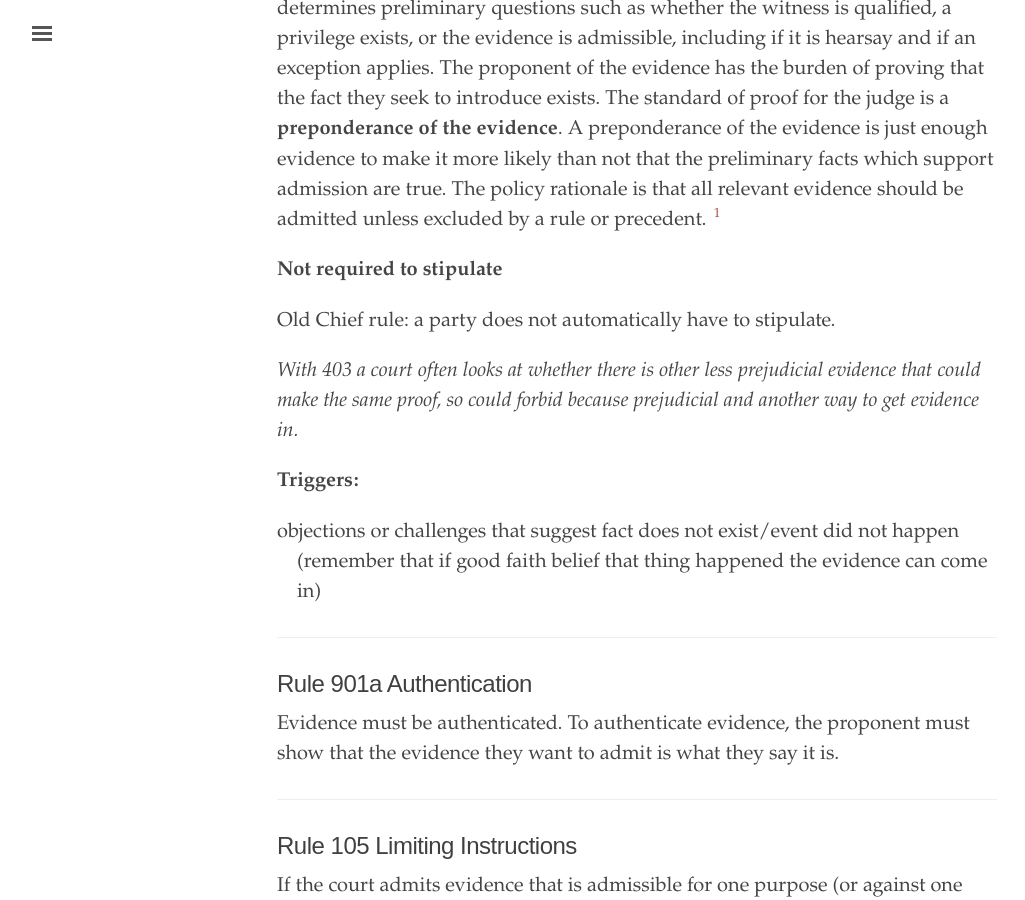
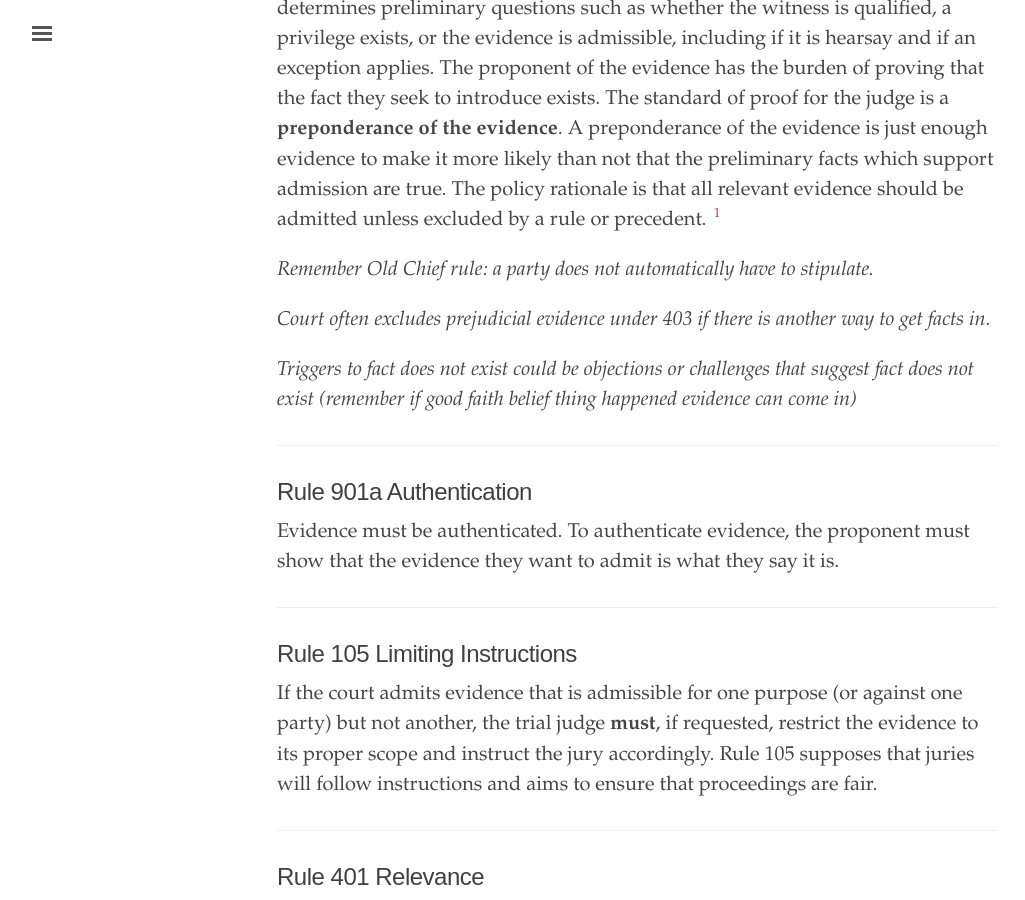
Before and after one commit to binipringle/right-to-be-forgotten, a Jekyll site: the page built from _texts/1-condensedoutline.md, in a window 1280 px wide and 900 px high, scrolled down 722 px. Shown: the whole window, without its empty margins (3-1028 px from the left). Built offline with Jekyll 4.4.1, drawn with Linux system fonts in a browser that asks for light colours.

Commit message:
updated 104

```diff
--- a/_texts/1-condensedoutline.md
+++ b/_texts/1-condensedoutline.md
@@ -47,15 +47,11 @@ Reach fair and just determinations; eliminate delay; develop evidence law.
 
 The trial judge has a huge amount of discretion in deciding preliminary questions and is not bound by evidence rules except those on privilege. The court determines preliminary questions such as whether the witness is qualified, a privilege exists, or the evidence is admissible, including if it is hearsay and if an exception applies. The proponent of the evidence has the burden of proving that the fact they seek to introduce exists. The standard of proof for the judge is a **preponderance of the evidence**. A preponderance of the evidence is just enough evidence to make it more likely than not that the preliminary facts which support admission are true. The policy rationale is that all relevant evidence should be admitted unless excluded by a rule or precedent. [^1]
 
-**Not required to stipulate**
+*Remember Old Chief rule: a party does not automatically have to stipulate.*
 
-Old Chief rule: a party does not automatically have to stipulate.
+*Court often excludes prejudicial evidence under 403 if there is another way to get facts in.*
 
-*With 403 a court often looks at whether there is other less prejudicial evidence that could make the same proof, so could forbid because prejudicial and another way to get evidence in.*
-
-**Triggers:**
-
-- objections or challenges that suggest fact does not exist/event did not happen (remember that if good faith belief that thing happened the evidence can come in)
+*Triggers to fact does not exist could be objections or challenges that suggest fact does not exist (remember if good faith belief thing happened evidence can come in)*
 
 [^1]:Dowling v. U.S. (1990) *illustrates preliminary questions (Rule 104)* (Dowling accused of robbing a bank wearing a ski mask; judge allowed prosecution to bring evidence that Dowling tried to rob a house two weeks later wearing a ski mask even though Dowling was acquitted in the house robbery where there was reasonable doubt [highest standard of proof] because a reasonable jury could still find by a preponderance of the evidence [more likely than not] that Dowling robbed the house)
 
```
